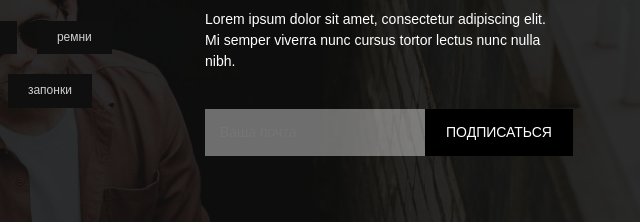
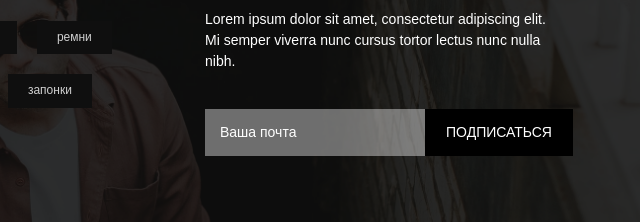
Before and after one commit to ParisLight/porten, a plain HTML site: page index.html in a window 1280 px wide. Shown: the part 5234-5456 px from the top of the page, 620-1260 px from the left. Drawn offline with nearby package versions, Linux system fonts and the light colour scheme.

Commit message:
color-placeholder

```diff
--- a/index.html
+++ b/index.html
@@ -381,7 +381,7 @@
                         lectus nunc nulla nibh.
                     </div>
                     <form action="#" class="footer__form">
-                        <input type="text" class="footer__input" placeholder="Ваша почта">
+                        <input type="email" class="footer__input" placeholder="Ваша почта">
                         <button type="submit" class="footer__submit">подписаться</button>
                     </form>
                 </div>
--- a/styles/style.less
+++ b/styles/style.less
@@ -402,12 +402,17 @@ li{
                 display: flex;
 
                 .footer__input {
-                    background-color: rgba(255, 255, 255, 0.4);
-                    border: 0;
+                    background-color: hsla(0,0%,100%,.4);
+                    border: none;
                     width: 190px;
                     padding: 15px 15px;
                     font-size: 14px;
-                    color: #969696;
+                    color: #fff;
+                    outline: none;
+                }
+
+                .footer__input::placeholder{
+                    color: #fff;
                 }
 
                 .footer__submit {
```
Also changed, not shown: styles/style.css.
